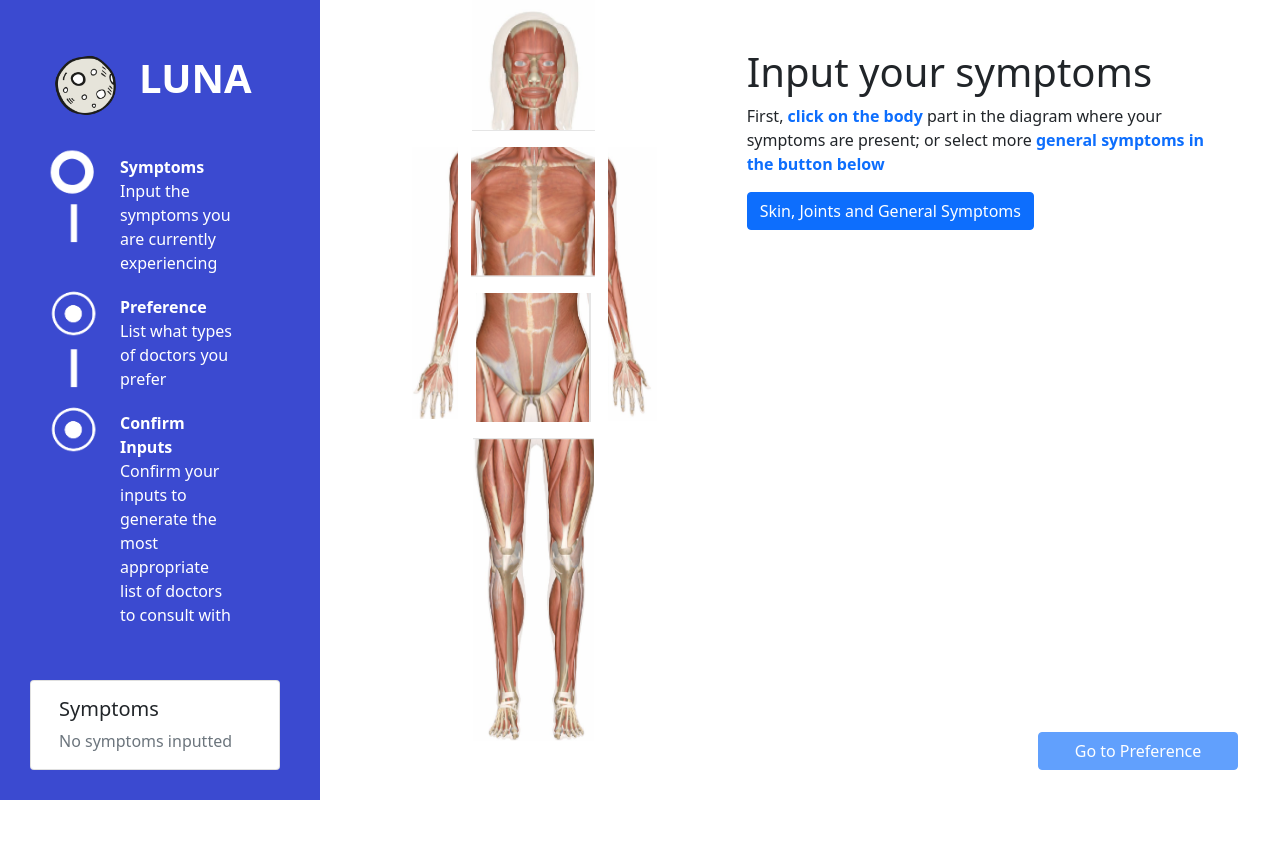
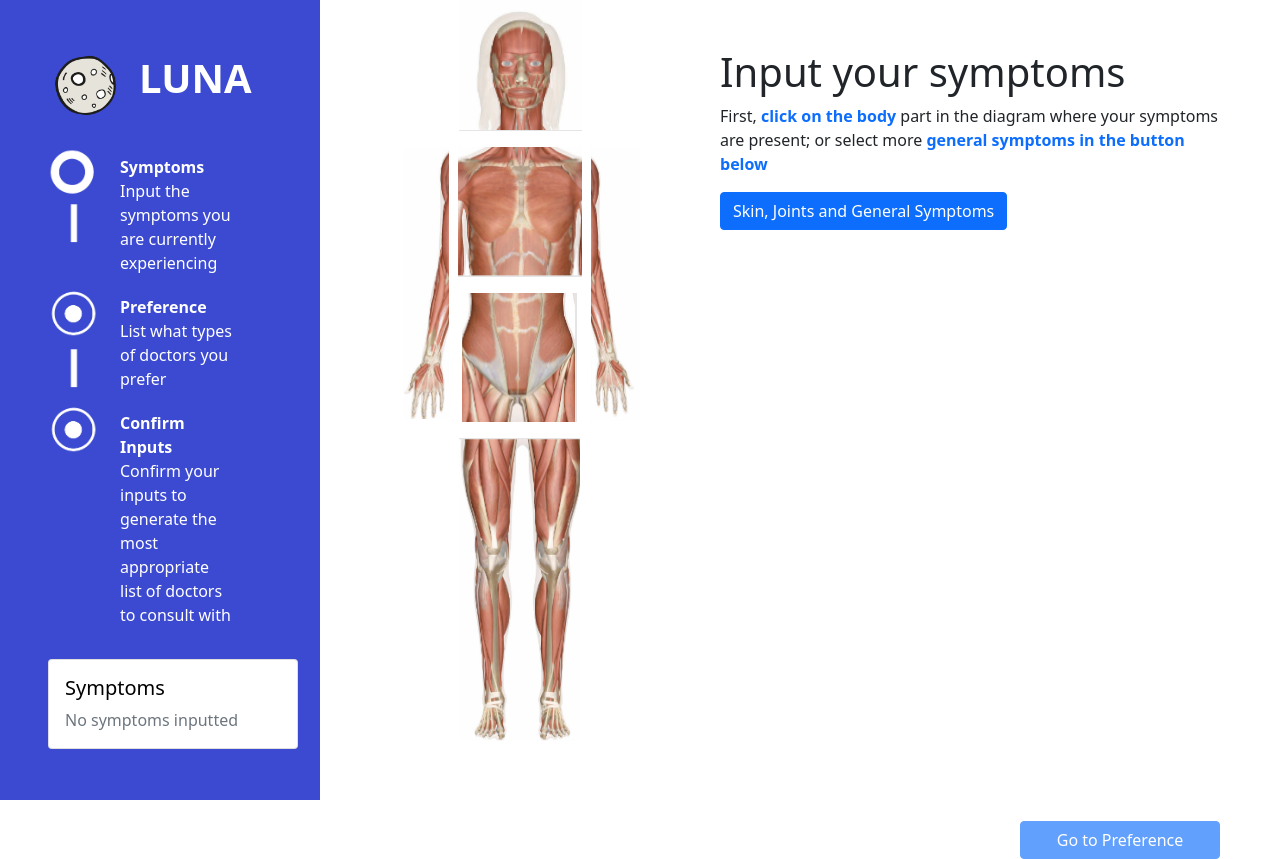
Before and after one commit to seanpe11/luna-frontend, a React (Create React App) app: page /findMe in a window 1280 px wide. Before the commit the page ends 800 px from the top, so only its background shows below. Built offline with nearby package versions, Linux system fonts and the light colour scheme; sample sign-in values are in the browser's storage.

Commit message:
symptom scrollable, removed absolute positions

```diff
--- a/src/components/FindMe/Symptoms.js
+++ b/src/components/FindMe/Symptoms.js
@@ -106,7 +106,8 @@ class Symptoms extends React.Component {
   render() {
     return (
       <>
-        <div className="col-4 px-0">
+        <div className="row">
+          <div className="col-5 px-0">
             <div className="mb-3">
               <OverlayTrigger key="head" placement="bottom" overlay={
                 <Tooltip>
@@ -160,15 +161,12 @@ class Symptoms extends React.Component {
               </div>
             </div>
           </div>
-        <div className="col-5 px-0">
-
+          <div className="col-7 px-0">
             <div class="me-5 mt-5">
               <h1>Input your symptoms</h1>
               <p>{this.state.tiptext}</p>
             </div>
-
             <button type="button" class="btn btn-primary" onClick={() => { this.bodyClicker("general") }}>Skin, Joints and General Symptoms</button>
-
             <div class={this.state.hidden ? "card d-none" : "card mt-4 me-5"}>
               <div class="card-body">
                 <div className="">
@@ -196,7 +194,6 @@ class Symptoms extends React.Component {
                     </select>
                     <label for="floatingSelect">Symptom</label>
                   </div>
-
                   <div class="form-floating mb-4">
                     <select class="form-select" id="frequencyselect" aria-label="Floating label select example" onChange={evt => this.setState({ frequencyselect: evt.target.value })}>
                       {
@@ -218,20 +215,17 @@ class Symptoms extends React.Component {
                     </select>
                     <label for="floatingSelect">Frequency</label>
                   </div>
-
                   <div class="form-floating mb-4">
                     <textarea id="moredetails" class="form-control" placeholder="Leave a comment here" style={{ height: "100px" }} onChange={evt => this.setState({ moredetails: evt.target.value })}> </textarea>
                     <label for="floatingTextarea">More Details</label>
                   </div>
-
                   {this.state.symptomExistsError &&
                     <div class="alert alert-danger" role="alert">
                       Symptom already inputted to the list. To make changes, remove the symptom from the list first!
                     </div>
                   }
-
                   {this.addSymptomChecker()}
-
+                </div>
               </div>
             </div>
           </div>
--- a/src/components/SideBar.js
+++ b/src/components/SideBar.js
@@ -1,7 +1,6 @@
 import notdone from '../images/progress-toggle-notdone.png'
 import inprogress from '../images/progress-toggle-inprogress.png'
 import complete from '../images/progress-toggle-complete.png'
-import logo from '../images/moon-full-moon-icon.png'
 import line from '../images/line.png'
 import React from 'react'
 import "../css/luna.css"
@@ -23,11 +22,6 @@ class SideBar extends React.Component {
   render() {
     return(
       <>
-          <div className='h-100 col-3 p-5' style={{backgroundColor: '#3B4AD0', color: 'white'}}>
-              <div className='w-100 d-flex mb-4'>
-                  <img className='me-3' src={logo} alt='logo' width='75px'/>
-                  <span style={{fontSize: '40px', fontWeight: 'bolder'}}>LUNA</span>
-              </div>
           <div className='w-100'>
               {
                 this.props.sidedata.map((item,index)=>{
@@ -52,7 +46,6 @@ class SideBar extends React.Component {
                 })
               }
           </div>
-          </div>
       </>
     )
   }
--- a/src/views/FindMe.js
+++ b/src/views/FindMe.js
@@ -2,6 +2,7 @@ import React from "react"
 import SideBar from "../components/SideBar"
 import Symptoms from "../components/FindMe/Symptoms"
 import { Link } from "react-router-dom"
+import logo from '../images/moon-full-moon-icon.png'
 import "../css/luna.css"
 
 
@@ -279,7 +280,7 @@ class FindMe extends React.Component {
       case 2:
         return (
           <>
-            <div className="col-9 m-0 p-0 d-flex flex-column h-100">
+            <div className="col-9 m-0 p-0 d-flex flex-column">
               <div className="mt-5 ms-5">
                 <h1>Doctor Preferences</h1>
                 <span>Fill out the form below to identify your preferences in doctors</span>
@@ -424,25 +425,15 @@ class FindMe extends React.Component {
     return(
       <>
         <div className="row h-100 mx-0">
+          <div className='h-100 col-3 p-5' style={{backgroundColor: '#3B4AD0', color: 'white'}}>
+            <div className='w-100 d-flex mb-4'>
+                <img className='me-3' src={logo} alt='logo' width='75px'/>
+                <span style={{fontSize: '40px', fontWeight: 'bolder'}}>LUNA</span>
+            </div>
             <SideBar sidedata={this.state.sidedata} changeProgress={this.childChangeProgress}/>
-          { this.contentHandler() }
-          <span className="position-absolute" style={{bottom: '30px', right: '30px', width: 'auto'}}>
-
-            { this.state.progressIndex > 1 &&
-              <button
-                type="button"
-                class="btn btn-secondary me-3"
-                style={{width: '200px'}}
-                onClick={() => {this.backHandler()}}
-              >Back</button>
-            }
-
-            { this.nextButtonHandler() }
-          </span>
-
             {
             this.state.progressIndex !== 3 &&
-            <div class="card position-absolute" style={{ bottom: '30px', left: '30px', width: '250px' }}>
+              <div class="card mt-4 text-black overflow-auto" style={{ width: '250px', maxHeight: '200px' }}>
                 <div class="card-body">
                   <h5 class="card-title">Symptoms</h5>
                   {
@@ -465,6 +456,22 @@ class FindMe extends React.Component {
               </div>
             }
           </div>
+          <div class='col-9'>
+            { this.contentHandler() }
+            <span className="row mt-5 me-5 float-end" style={{width: 'auto'}}>
+              { this.state.progressIndex > 1 &&
+                <button
+                  type="button"
+                  class="btn btn-secondary me-3"
+                  style={{width: '200px'}}
+                  onClick={() => {this.backHandler()}}
+                >Back</button>
+              }
+
+              { this.nextButtonHandler() }
+            </span>
+          </div>
+        </div>
       </>
     )
   }
--- a/src/views/Register.js
+++ b/src/views/Register.js
@@ -1,5 +1,7 @@
 import React from "react"
 import SideBar from "../components/SideBar"
+import logo from '../images/moon-full-moon-icon.png'
+
 
 class Register extends React.Component {
 
@@ -242,7 +244,13 @@ class Register extends React.Component {
     return(
       <>
         <div className="row h-100 p-0 m-0">
-          <SideBar sidedata={this.state.sidedata} />
+          <div className='h-100 col-3 p-5' style={{backgroundColor: '#3B4AD0', color: 'white'}}>
+            <div className='w-100 d-flex mb-4'>
+                <img className='me-3' src={logo} alt='logo' width='75px'/>
+                <span style={{fontSize: '40px', fontWeight: 'bolder'}}>LUNA</span>
+            </div>
+            <SideBar sidedata={this.state.sidedata} />
+          </div>
           <div className="col-9 m-0 p-0">
             {this.state.content}
           </div>
```
Lines whose indentation alone changed are shown as unchanged.
